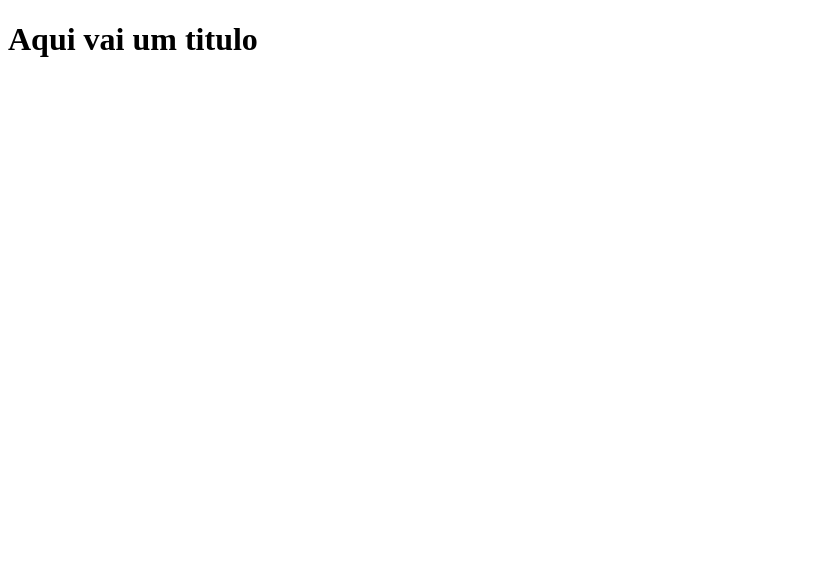
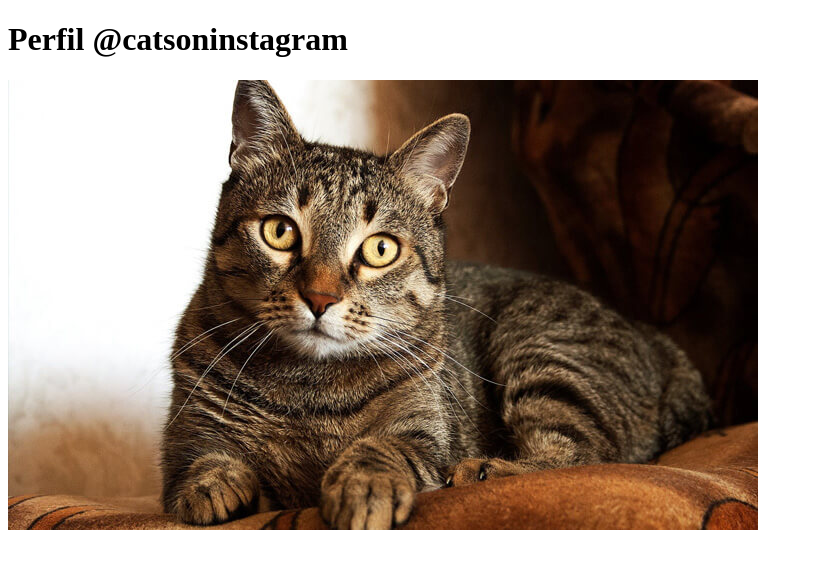
Before and after one commit to stelmachic/prova0311, a plain HTML site: page index.html in a window 1280 px wide. Shown: the whole page, without its empty margins (0-813 px from the left). Drawn offline with Linux system fonts and the light colour scheme.

Commit message:
Criando fanpage gatos e adicionando pasta secreta

```diff
--- a/index.html
+++ b/index.html
@@ -6,6 +6,7 @@
 </head>
 
 <body>
-    <h1>Aqui vai um titulo</h1>
+    <h1>Perfil @catsoninstagram</h1>
+    <img src="imagens/gato.jpg">
 </body>
 </html>
```
